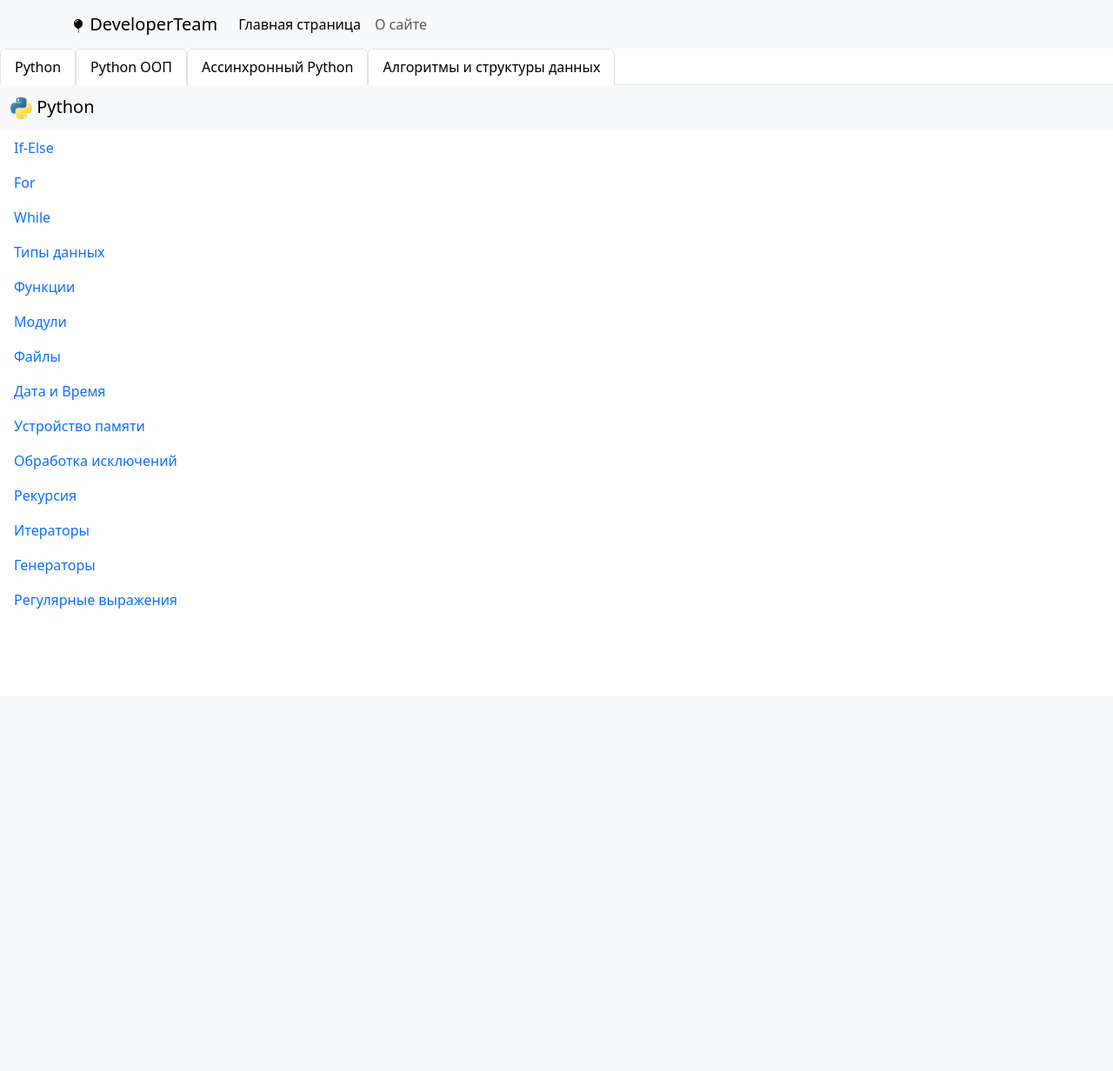
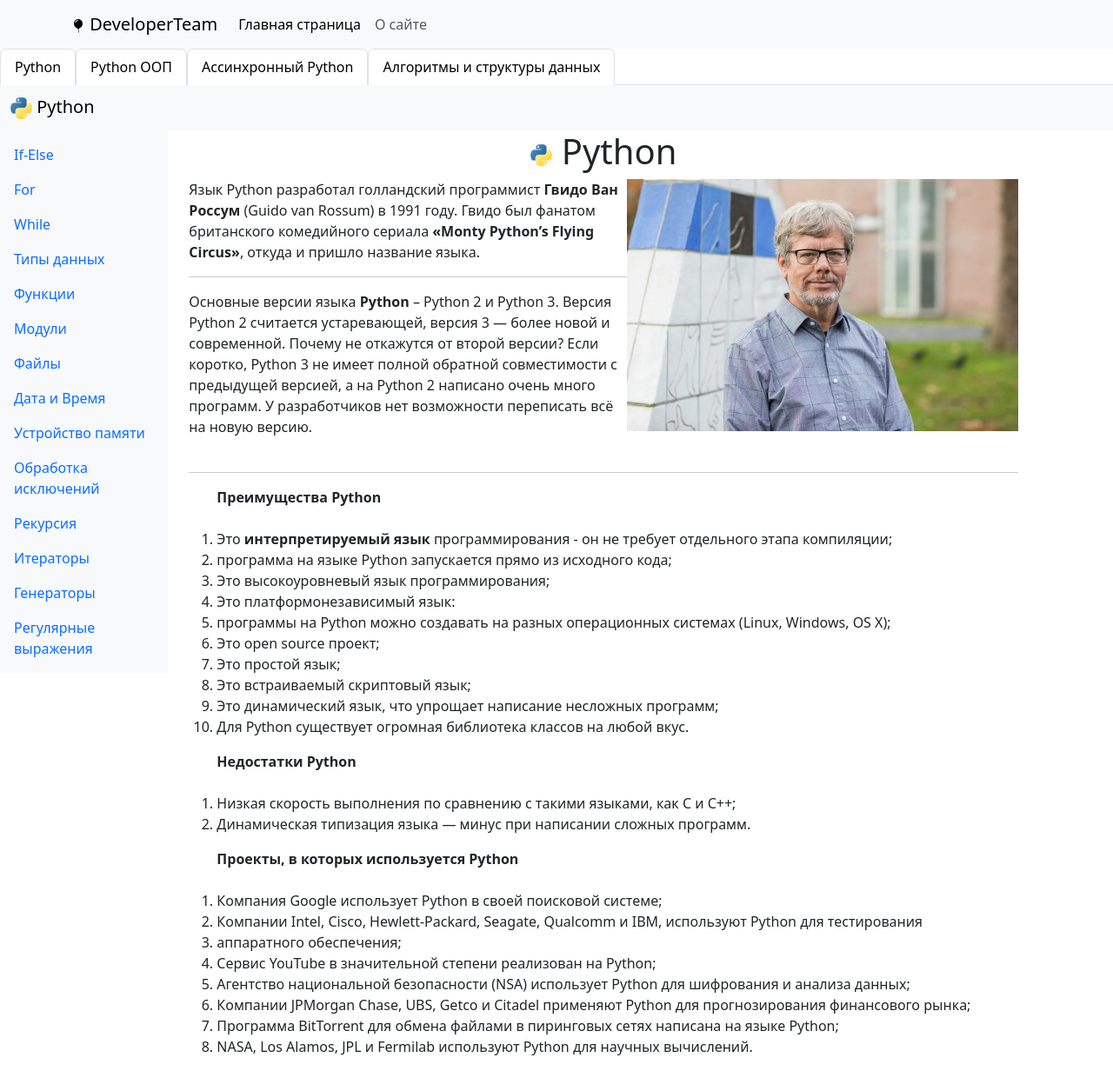
Before and after one commit to NobodyNi/developerTeam, a Django app: page /direction/python/ in a window 1280 px wide. Shown: the whole page at 87% size. Before the commit the page ends 700 px from the top, so only its background shows below. Run offline with Django 4.2, Linux system fonts and the light colour scheme; data comes from the database, SQL or seed files in the repository.

Commit message:
Добавил немного оформления и содержимого

```diff
--- a/developer/templates/developer/category.html
+++ b/developer/templates/developer/category.html
@@ -8,11 +8,72 @@
       Python</span>
     </div>
 </nav>
-<ul class="nav flex-column">
-    {% for p in posts %}
-    <li class="nav-item">
-        <a class="nav-link active" aria-current="page" href="{{ p.get_absolute_url }}">{{  p.lesson }}</a>
-    </li>
-    {% endfor %}
+<div class="row">
+    <div class="col-md-2">
+        <nav class="navbar navbar-light bg-light">
+            <div class="nav flex-column">
+                {% for p in posts %}
+                <a href="{{ p.get_absolute_url }}" class="nav-link active">{{ p.lesson }}</a>
+                {% endfor %}
+            </div>
+        </nav>
+    </div>
+    <div class="col-md-9">
+        <h1 class="text-center">
+            <img src="{% static 'developer/images/python_images.png' %}" width="25" height="25">
+            Python</h1>
+        <img src="{% static 'developer/images/gvido.jpg' %}" width="450" height="290" class="float-end">
+        <p style="width: 550px;">Язык Python разработал голландский программист <strong>Гвидо Ван Россум</strong> (Guido van Rossum) в 1991
+            году. Гвидо был
+            фанатом британского комедийного сериала <strong>«Monty Python’s Flying Circus»</strong>, откуда и пришло
+            название языка.</p>
+        <hr>
+        <p style="width: 550px;">
+            Основные версии языка <strong>Python</strong> – Python 2 и Python 3. Версия Python 2 считается устаревающей,
+            версия 3 — более
+            новой и современной. Почему не откажутся от второй версии? Если коротко, Python 3 не имеет полной обратной
+            совместимости с предыдущей версией, а на Python 2 написано очень много программ. У разработчиков нет
+            возможности переписать всё на новую версию. <br><br>
+        </p>
+        <hr>
 
+        <ol>
+
+            <strong>Преимущества Python</strong> <br><br>
+            <li>Это <strong>интерпретируемый язык</strong> программирования -
+                он не требует отдельного этапа компиляции;
+            </li>
+            <li>программа на языке Python запускается прямо из исходного кода;</li>
+            <li>Это высокоуровневый язык программирования;</li>
+            <li>Это платформонезависимый язык:</li>
+            <li>программы на Python можно создавать на разных операционных системах (Linux, Windows, OS X);</li>
+
+            <li>Это open source проект;</li>
+            <li>Это простой язык;</li>
+            <li>Это встраиваемый скриптовый язык;</li>
+            <li>Это динамический язык, что упрощает написание несложных программ;</li>
+            <li>Для Python существует огромная библиотека классов на любой вкус.</li>
+        </ol>
+        <ol>
+            <strong>Недостатки Python</strong><br><br>
+            <li>Низкая скорость выполнения по сравнению с такими языками, как C и C++;</li>
+            <li>Динамическая типизация языка — минус при написании сложных программ.</li>
+
+        </ol>
+
+        <ol>
+            <strong>Проекты, в которых используется Python</strong><br><br>
+            <li>Компания Google использует Python в своей поисковой системе;</li>
+            <li>Компании Intel, Cisco, Hewlett-Packard, Seagate, Qualcomm и IBM, используют Python для тестирования</li>
+            <li>аппаратного обеспечения;</li>
+            <li>Сервис YouTube в значительной степени реализован на Python;</li>
+            <li>Агентство национальной безопасности (NSA) использует Python для шифрования и анализа данных;</li>
+            <li>Компании JPMorgan Chase, UBS, Getco и Citadel применяют Python для прогнозирования финансового рынка;</li>
+            <li>Программа BitTorrent для обмена файлами в пиринговых сетях написана на языке Python;</li>
+            <li>NASA, Los Alamos, JPL и Fermilab используют Python для научных вычислений.</li>
+        </ol>
+
+
+    </div>
+</div>
 {% endblock %}
```
Also changed, not shown: developer/templates/developer/category_oop.html (+18 -8 lines), developer/static/developer/images/gvido.jpg (added).
